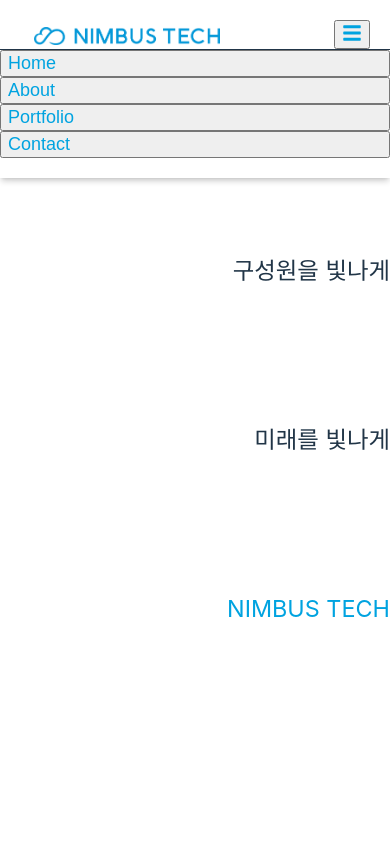
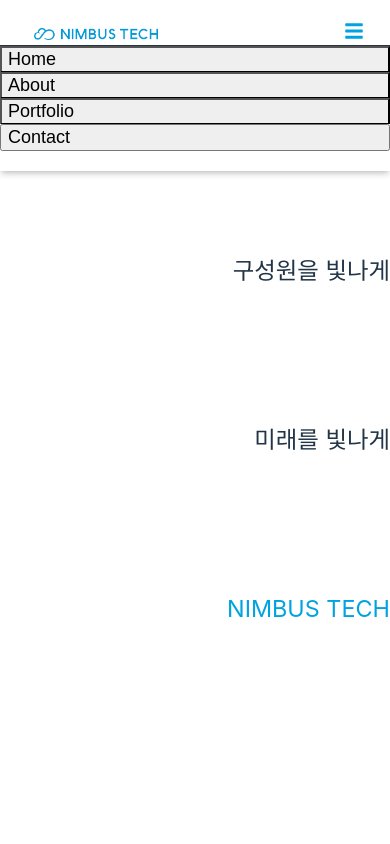
Before and after one commit to onexhana/nimbustech_website, a React (Vite) app: page / in a window 390 px wide. Both pictures are taken after a click on the button 352 px from the left and 34 px from the top of the page. Shown: the top 844 px of the page. Built offline with nearby package versions, Linux system fonts and the light colour scheme; a web font is replaced by a local one.

Commit message:
feat:(Header) 로고 변경 및 햄버거 버튼 수정

```diff
--- a/src/components/common/Header.tsx
+++ b/src/components/common/Header.tsx
@@ -43,10 +43,18 @@ export default function Header() {
       <div className="max-w-7xl mx-auto px-8 h-16 flex justify-between items-center">
         {/* 로고 영역 */}
         <div className="flex items-center space-x-2" style={{ marginLeft: '34px', marginTop: '22px' }}>
+
+           {/* 데스크톱 로고 */}
           <img
             src="/logo-blue-wide.png"
             alt="NIMBUS TECH 로고"
-            style={{ height: '18px', width: 'auto', display: 'block' }}
+            className="desktop-logo"
+          />
+          {/* 모바일 로고 */}
+          <img
+            src="/logo-blue-wide.png"
+            alt="NIMBUS TECH 심볼 로고"
+            className="mobile-logo"
           />
         </div>
 
@@ -77,7 +85,11 @@ export default function Header() {
 
         {/* 모바일 햄버거 버튼 - md 미만에서만 표시 */}
         <button
-          className="mobile-hamburger-btn p-2"
+          className="mobile-hamburger-btn
+            bg-transparent border-none shadow-none outline-none focus:outline-none"
+            // bg-transparent=배경 제거, border-none=테두리 제거, shadow-none=그림자 제거,
+            // outline-none/focus:outline-none=포커스 테두리 제거
+
           onClick={() => setIsMobileMenuOpen(!isMobileMenuOpen)}
           style={{ marginTop: '20px', marginRight: '20px' }}
         >
@@ -89,12 +101,14 @@ export default function Header() {
       {isMobileMenuOpen && (
         <div className="md:hidden bg-white border-t border-gray-200">
           <nav className="px-8 py-4">
-            {navItems.map(({ to, label }) => (
+            {navItems.map(({ to, label }, idx) => (
               <button
                 key={to}
                 onClick={() => scrollToSection(to)}
-                className="block w-full text-left py-3 text-[#00A3E0] hover:text-[#000000] font-bold text-[18px] transition-colors duration-200"
-              >
+                className={`block w-full text-left py-3 font-bold text-[18px] transition-colors duration-200
+                  text-[#000000] hover:text-[#00A3E0]
+                  ${idx !== navItems.length - 1 ? "border-b border-gray-300" : ""}`}
+                  >
                 {label}
               </button>
             ))}
--- a/src/index.css
+++ b/src/index.css
@@ -52,6 +52,29 @@ h1 {
   line-height: 1.1;
 }
 
+/* 로고 모양 웹과 모바일 : 기본은 모바일 기준 */
+.desktop-logo {
+  display: none;
+}
+
+.mobile-logo {
+  display: block;
+  height: 12px;  /* 모바일 전용 크기 */
+  width: auto;
+}
+
+/* 768px 이상 데스크톱 */
+@media screen and (min-width: 768px) {
+  .desktop-logo {
+    display: block;
+    height: 18px;
+    width: auto;
+  }
+
+  .mobile-logo {
+    display: none;
+  }
+}
 
 
 
```
